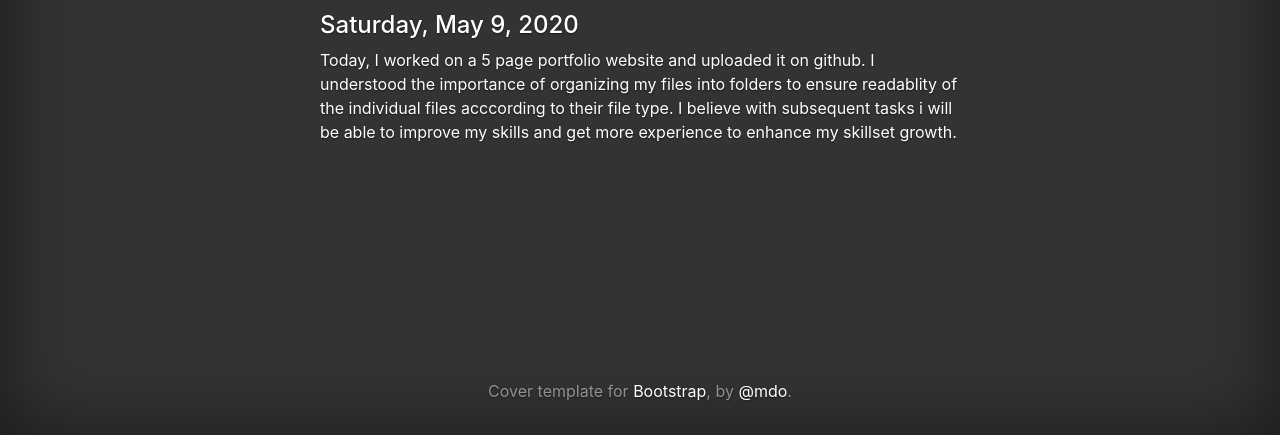
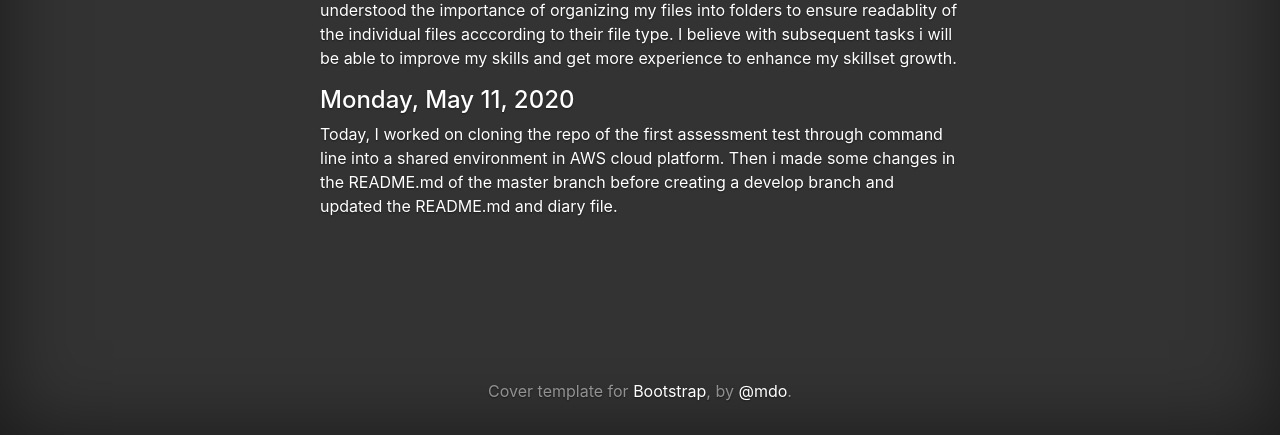
Before and after one commit to iJosef/MyProfile, a plain HTML site: page pages/diary.html in a window 1280 px wide. Shown: the part 365-800 px from the top of the page. Drawn offline with nearby package versions, Linux system fonts and the light colour scheme.

Commit message:
updated develop branch

```diff
--- a/pages/diary.html
+++ b/pages/diary.html
@@ -50,7 +50,10 @@
             <p style="text-align:left;"> Today, I worked on a 5 page portfolio website and uploaded it on github. I understood the importance of organizing my files into folders to ensure readablity of the individual files acccording to their file type. I believe with subsequent tasks i will be able to improve my skills and get more experience to enhance my skillset growth.
             </p>
 
+		    <h4 style="text-align:left;">Monday, May 11, 2020</h4>
 
+            <p style="text-align:left;"> Today, I worked on cloning the repo of the first assessment test through command line into a shared environment in AWS cloud platform. Then i made some changes in the README.md of the master branch before creating a develop branch and updated the README.md and diary file.
+            </p>
 
 
 
```
Also changed, not shown: 1 other file.
